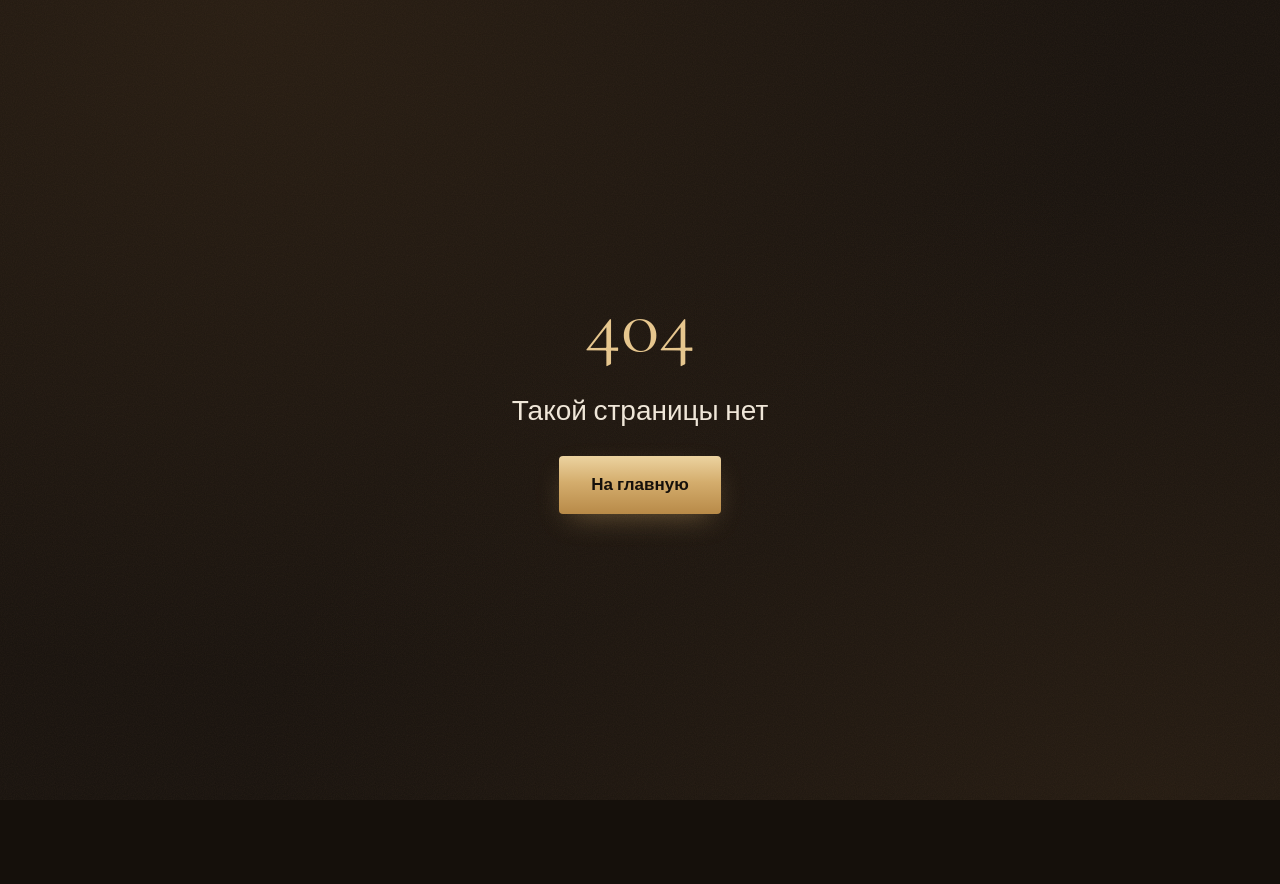
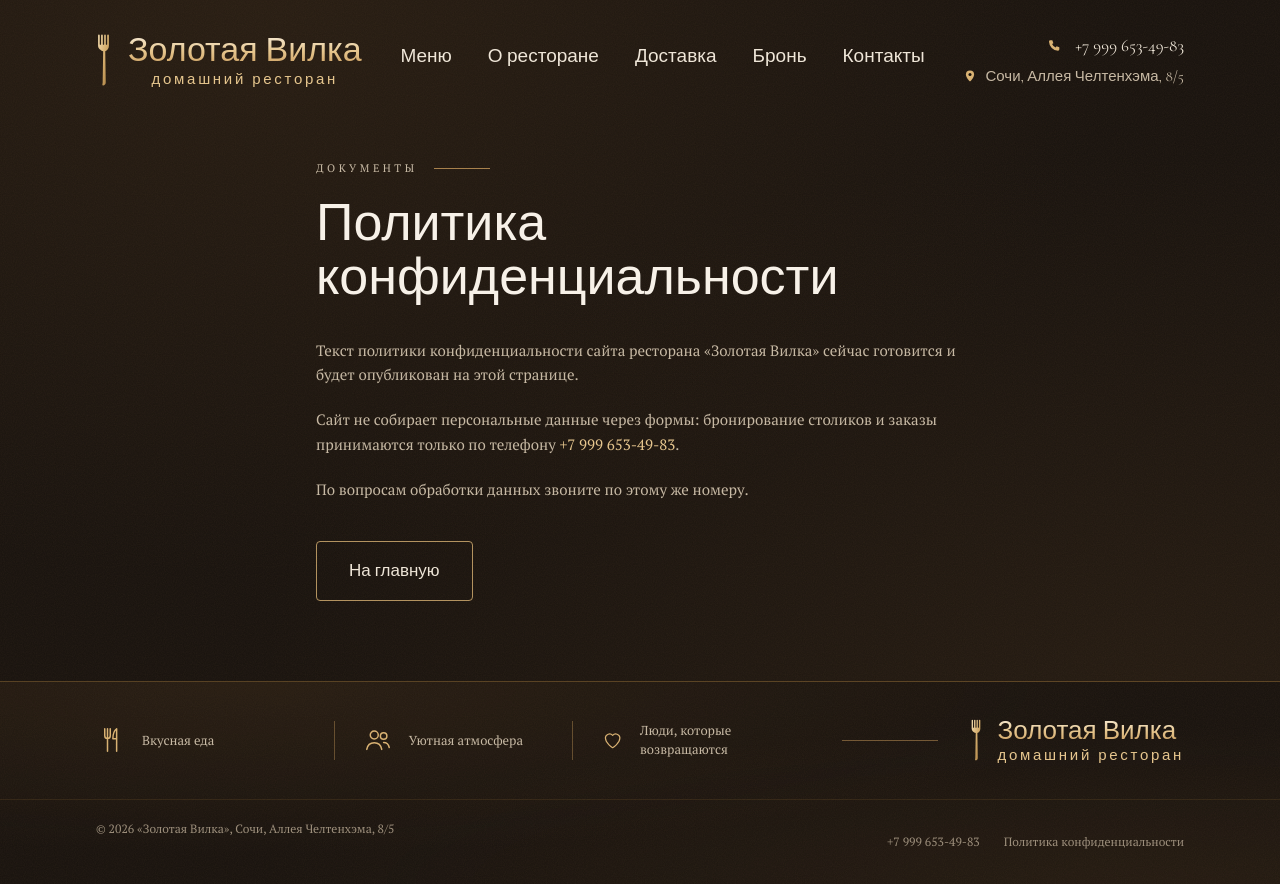
Before and after one commit to papakult/zolotaya-vilka, a Next.js app: page /privacy in a window 1280 px wide. Before the commit this address had no page. Before the commit the page ends 800 px from the top, so only its background shows below. Built offline with nearby package versions, Linux system fonts and the light colour scheme.

Commit message:
Add files via upload

```diff
--- /dev/null
+++ b/app/privacy/page.tsx
@@ -0,0 +1,43 @@
+import type { Metadata } from "next";
+import Link from "next/link";
+import Header from "@/components/Header";
+import { Footer } from "@/components/Sections";
+import { site } from "@/lib/site";
+
+export const metadata: Metadata = {
+  title: "Политика конфиденциальности — «Золотая Вилка»",
+  description: "Политика конфиденциальности сайта ресторана «Золотая Вилка» в Сочи.",
+  alternates: { canonical: "/privacy" },
+};
+
+// TODO: заменить заготовку на утверждённый текст политики и реквизиты владельца
+export default function Privacy() {
+  return (
+    <>
+      <Header />
+      <main className="bg-texture">
+        <div className="container-x max-w-[760px] pb-20 pt-32 sm:pt-40">
+          <p className="eyebrow">Документы</p>
+          <h1 className="mt-5 font-serif text-[40px] leading-[1.05] text-[#f7f1e8] sm:text-[52px]">Политика конфиденциальности</h1>
+          <div className="mt-8 space-y-5 text-[15px] leading-[1.65] text-ink-muted">
+            <p>
+              Текст политики конфиденциальности сайта ресторана «{site.name}» сейчас готовится и будет опубликован на этой странице.
+            </p>
+            <p>
+              Сайт не собирает персональные данные через формы: бронирование столиков и заказы принимаются только по телефону{" "}
+              <a href={site.phoneHref} className="text-gold-200 hover:text-gold-300">
+                {site.phone}
+              </a>
+              .
+            </p>
+            <p>По вопросам обработки данных звоните по этому же номеру.</p>
+          </div>
+          <Link href="/" className="btn-outline mt-10 w-fit px-8">
+            На главную
+          </Link>
+        </div>
+      </main>
+      <Footer />
+    </>
+  );
+}
```
